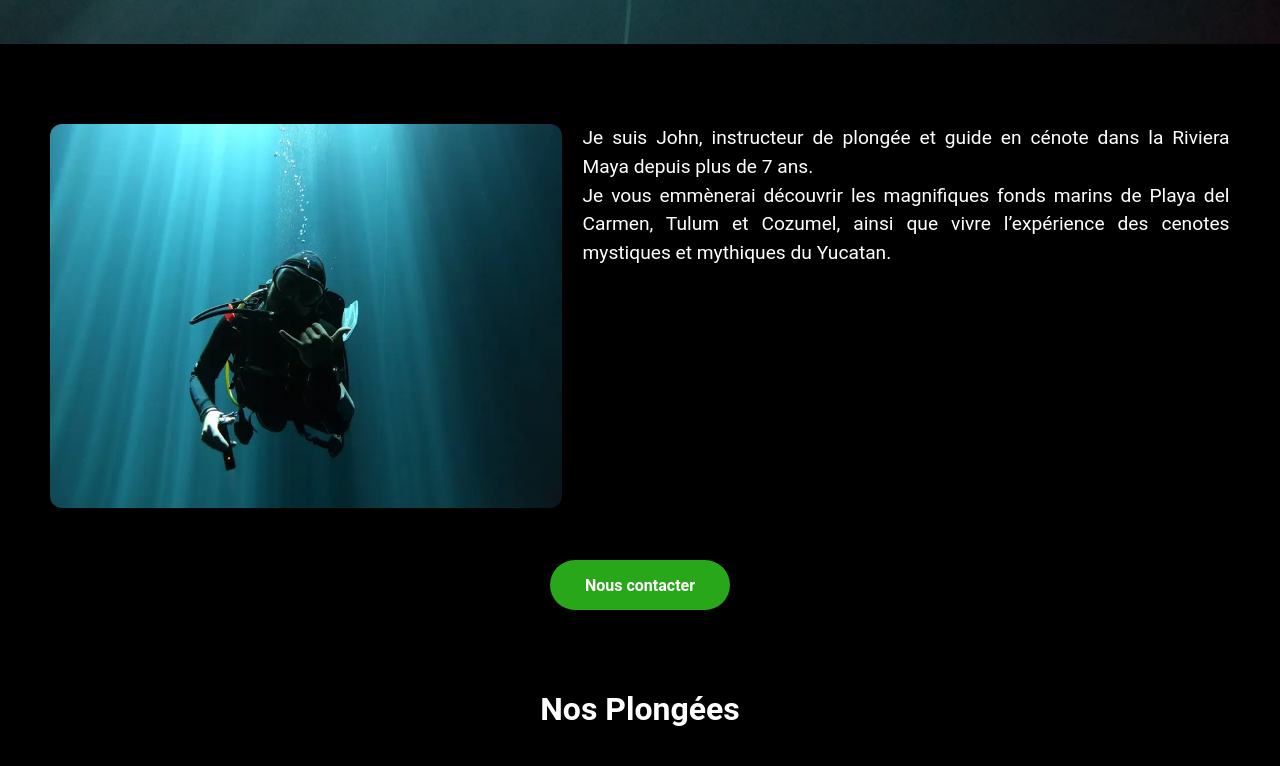
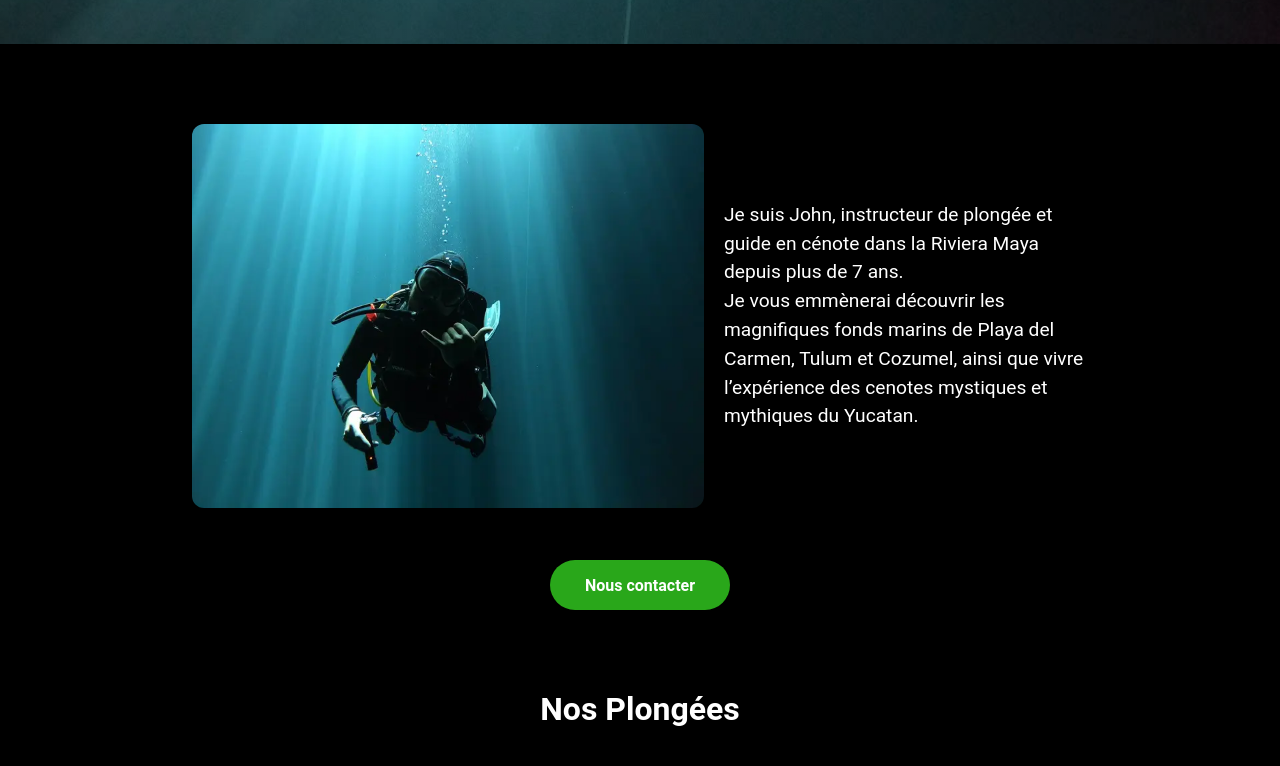
Before and after one commit to S1mon-G/john-diving, a React (Vite) app: page / in a window 1280 px wide. Shown: the part 776-1542 px from the top of the page. Built offline with nearby package versions, Linux system fonts and the light colour scheme; a web font is replaced by a local one.

Commit message:
css modification on about section

```diff
--- a/src/components/modales/cenoteModale.tsx
+++ b/src/components/modales/cenoteModale.tsx
@@ -70,7 +70,7 @@ export default function CenoteModale({ isOpen, onClose }: Props) {
 
                         <div className="cenote-right">
                             <img
-                                src="img/jd-cenote-test.JPG"
+                                src="img/jd-cenote-test.webp"
                                 alt={cenote.title}
                             />
                         </div>
--- a/src/pages/Home/Home.css
+++ b/src/pages/Home/Home.css
@@ -35,6 +35,7 @@ section h2 {
     flex-direction: column;
     align-items: center;
     justify-content: center;
+    height: fit-content;
     gap: 20px;
     margin: 80px 0;
 }
@@ -47,8 +48,11 @@ section h2 {
 .about-intro {
     display: flex;
     flex-direction: row;
+    justify-content: center;
+    align-items: center;
     gap: 20px;
     margin-bottom: 2em;
+    width: 70vw;
 }
 
 
@@ -56,7 +60,6 @@ section h2 {
     width: 60ch;
     font-size: 1.2em;
     line-height: 1.5em;
-    text-align: justify;
 }
 
 .divings-cards {
@@ -113,5 +116,4 @@ section h2 {
 .service-cards p {
     margin: 1em 0;
     width: 27ch;
-    text-align: center;
 }
```
